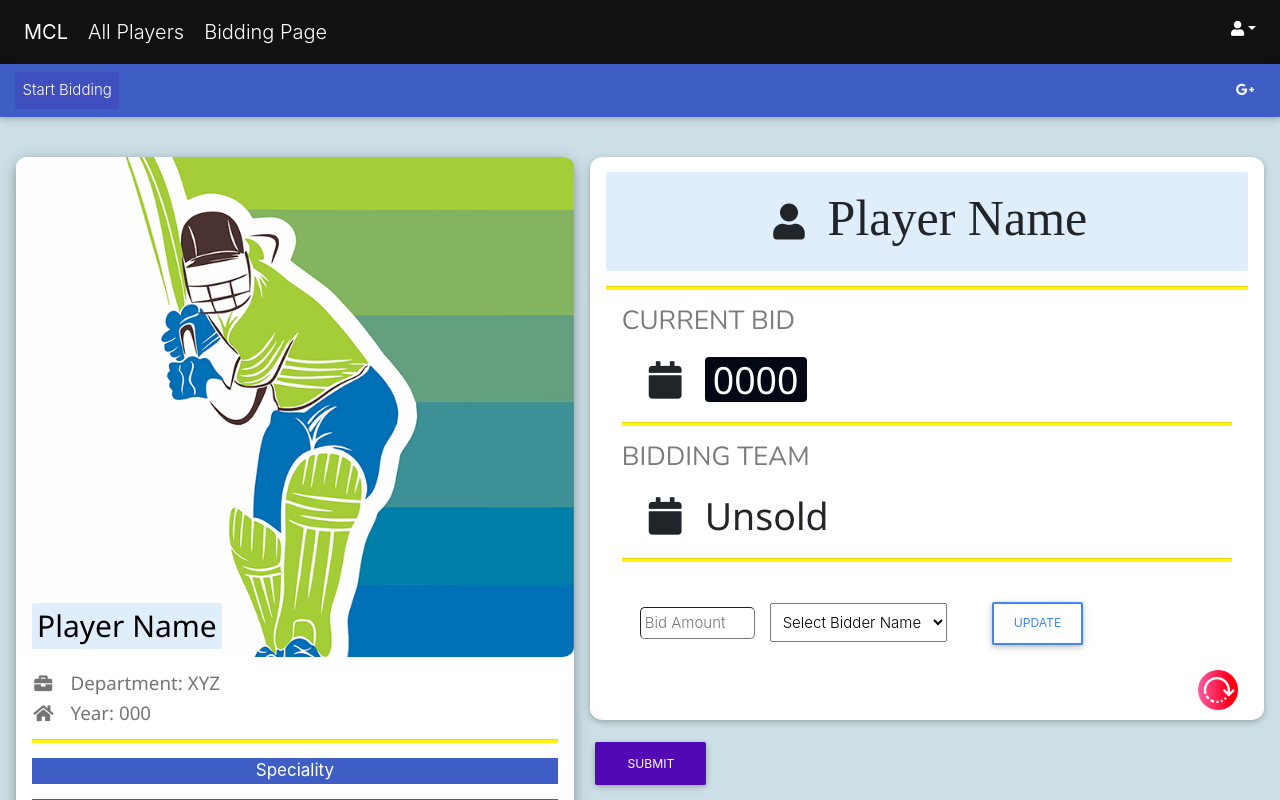
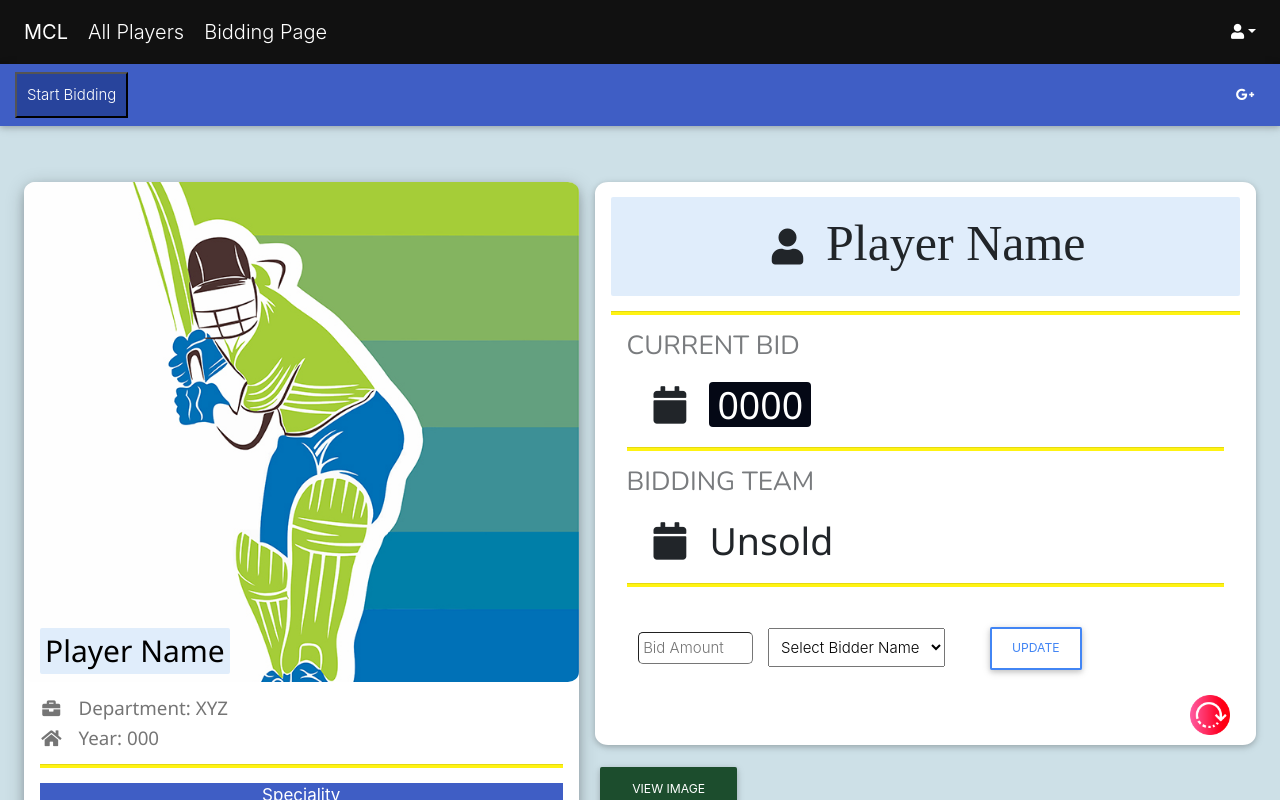
Before and after one commit to WhitePegasis/MCL-Auction-2023, a React (Create React App) app: page /eligible in a window 1280 px wide. Shown: the top 800 px of the page. Built offline with nearby package versions, Linux system fonts and the light colour scheme; no server answers; the HTML template or start-up script is replaced by a standard one; a web font is replaced by a local one.

Commit message:
Added loader, view image button and improved error handling

```diff
--- a/package.json
+++ b/package.json
@@ -10,12 +10,11 @@
     "@testing-library/react": "^13.4.0",
     "@testing-library/user-event": "^13.5.0",
     "axios": "^1.2.5",
-    "react-router-dom": "^6.8.0",
-    "framer-motion": "^9.0.0",
-    "node-sass": "^7.0.3",
     "react": "^18.2.0",
     "react-dom": "^18.2.0",
     "react-icons": "^4.7.1",
+    "react-loader-spinner": "^6.1.6",
+    "react-router-dom": "^6.8.0",
     "react-scripts": "5.0.1",
     "react-tooltip": "^5.7.4",
     "web-vitals": "^2.1.4"
--- a/src/api/api.js
+++ b/src/api/api.js
@@ -3,7 +3,6 @@ import axios from 'axios';
 const baseURL = 'https://script.google.com/macros/s/AKfycbwPRSI1ciQYvptbmTbLDRC2t4DeUaBvReBFHbez9vHAssiLZ9WgOydiiNGZ5rWGsuio/exec';
 
 export const getPlayers = async (type) => {
-
     return await axios.get(baseURL,{params: { requestType: type } });
 }
 
--- a/src/components/BiddingPage.jsx
+++ b/src/components/BiddingPage.jsx
@@ -1,80 +1,94 @@
 import React from 'react';
 import { useState, useEffect } from 'react';
-import { getPlayers, getTeams, editTeamPoints, editTeamPlayerList ,editPlayer, addLogs} from '../api/api';
+import { getPlayers, getTeams, editTeamPoints, editTeamPlayerList, editPlayer, addLogs } from '../api/api';
+import { ThreeDots } from 'react-loader-spinner'
 
 const maxPoint = 2100;
-const teamNames=["RR","CSK","KKR","DC","RCB","SRH","GT"];
+const teamNames = ["RR", "CSK", "KKR", "DC", "RCB", "SRH", "GT"];
 
 
 const AllEligiblePlayers = () => {
-
-  window.addEventListener("offline", function() {
-    this.document.getElementById('onlineIcon').style.color='red';
-  });
-  window.addEventListener("online", function() {
-    this.document.getElementById('onlineIcon').style.color='white';
-  });
 
   // if(!window.navigator.onLine){
   //   alert('Abe internet chala gya!');
   // }
 
-    let playerIdx=0;
+  let playerIdx = 0;
   let teamIdx = -1;
   let biddingStarted = false;
 
   const [players, setPlayers] = useState([]);
   const [teams, setTeams] = useState([]);
+  const [loading, setLoading] = useState(true);
 
   useEffect(() => {
-        getAllPlayers();
-        getAllTeams();
+
+    window.addEventListener("offline", function () {
+      console.log("offline")
+      this.document.getElementById('onlineIcon').style.color = 'red';
+    });
+    window.addEventListener("online", function () {
+      console.log("offline")
+      this.document.getElementById('onlineIcon').style.color = 'white';
+    });
+
+    getAllPlayers()
+      .then(
+        getAllTeams()
+      )
+      .then(() => {
+        setLoading(false);
+      });
+
   }, []);
 
   const getAllPlayers = async () => {
     try {
 
-          await getPlayers("unsoldPlayers").then((response)=>{
+      await getPlayers("unsoldPlayers").then((response) => {
         setPlayers(response.data.data);
         console.log(response.data.data);
       });
 
     } catch (error) {
       console.log("getAllPlayers error: ", error);
+      alert("Unable to fetch players!");
     }
   }
 
-    const getAllTeams = async () =>{
+  const getAllTeams = async () => {
     try {
 
-        await getTeams().then((response)=>{
+      await getTeams().then((response) => {
         setTeams(response.data.data);
         console.log(response.data.data);
       });
 
     } catch (error) {
       console.log("getAllPlayers error: ", error);
+      alert("Unable to fetch teams!")
     }
   }
 
-    const clickedStartBtn = ()=>{
+  const clickedStartBtn = () => {
 
     const playersCount = players.length;
 
-        if(!window.navigator.onLine){
+    if (!window.navigator.onLine) {
       alert('Abe internet chala gya!');
     }
-        else if(playersCount === 0){
+    else if (playersCount === 0) {
       alert("No more players");
     }
-        else if(window.confirm('Do you want to start the bidding?')){
+    else if (window.confirm('Do you want to start the bidding?')) {
 
       playerIdx = Math.floor(Math.random() * playersCount); // generating random index
 
-          console.log('Total players count : ', playersCount );
+
+      console.log('Total players count : ', playersCount);
       console.log('Random index: ', playerIdx);
       const name = document.querySelectorAll('#player-name1')[0];
-          const name2=document.getElementById("player-name2");
+      const name2 = document.getElementById("player-name2");
       const year = document.querySelectorAll('#year')[0];
       const dept = document.querySelectorAll('#dept')[0];
       const speciality = document.querySelectorAll('#speciality')[0];
@@ -87,7 +101,7 @@ const AllEligiblePlayers = () => {
       dept.innerHTML = `${players[playerIdx].dept}`;
       speciality.innerHTML = `${players[playerIdx].speciality}`;
       wk.innerHTML = `${players[playerIdx].wk}`;
-          playerImage.src= `${players[playerIdx].profilepic}`;
+      playerImage.src = `${players[playerIdx].profilepic}`;
       //console.log("Image url: "+players[playerIdx].profilePic);
 
       biddingStarted = true;
@@ -95,77 +109,75 @@ const AllEligiblePlayers = () => {
   }
 
 
-
-
-        const bidValue=document.getElementById("bid-value");
-        const bidderName=document.getElementById("bidder-name");
-        const newBidValue=document.getElementById("new-bid-value");
-        const newBidderName=document.getElementById("new-bidder-name");
+  const bidValue = document.getElementById("bid-value");
+  const bidderName = document.getElementById("bidder-name");
+  const newBidValue = document.getElementById("new-bid-value");
+  const newBidderName = document.getElementById("new-bidder-name");
   const loadingIcon = document.getElementById("loadingIcon");
 
   // on update button click
   //let bidderIndex=0;
-        const bidButtonClick= ()=>{
+  const bidButtonClick = () => {
 
     try {
-            const newBidVal=newBidValue.value;
-            const currIdx=parseInt(newBidderName.value);
+      const newBidVal = newBidValue.value;
+      const currIdx = parseInt(newBidderName.value);
       const tempBidderTeam = teams[currIdx];
-            const bidder=teamNames[currIdx];
+      const bidder = teamNames[currIdx];
 
       const remainingPoint = maxPoint - parseInt(tempBidderTeam.pointsused);
       const newPoint = parseInt(tempBidderTeam.pointsused) + parseInt(newBidVal);
 
-            if(newBidVal===''){
+      if (newBidVal === '') {
         alert('Bid Value Field Empty!')
       }
-            else if(bidder==='select'){
+      else if (bidder === 'select') {
         alert('Select the Bidder!')
       }
-            else if(parseInt(newBidVal) < parseInt(bidValue.innerText)){
+      else if (parseInt(newBidVal) < parseInt(bidValue.innerText)) {
         alert("current bid value less than previous bid!");
       }
-            else if(newPoint > maxPoint){
-              alert("Not enough point!, Team only has "+ remainingPoint + " point remaining.");
+      else if (newPoint > maxPoint) {
+        alert("Not enough point!, Team only has " + remainingPoint + " point remaining.");
       }
-            else{
-              bidValue.innerHTML=newBidVal;
-              bidderName.innerHTML=bidder;
-              newBidValue.value="";
-              newBidderName.value="select";
+      else {
+        bidValue.innerHTML = newBidVal;
+        bidderName.innerHTML = bidder;
+        newBidValue.value = "";
+        newBidderName.value = "select";
         teamIdx = currIdx;
       }
     } catch (error) {
 
       alert('Player Data not fetched yet');
-            console.log('Error on update button click: ',error);
+      console.log('Error on update button click: ', error);
 
     }
   } // end of update button functionality
 
   // on rest button click
-      const resetBtnClick = ()=>{
-        if(window.confirm("Are you sure you want to reset?")){
-          bidValue.innerHTML="0000";
-          bidderName.innerHTML="Unsold";
-          newBidValue.value="";
-          newBidderName.value="select";
+  const resetBtnClick = () => {
+    if (window.confirm("Are you sure you want to reset?")) {
+      bidValue.innerHTML = "0000";
+      bidderName.innerHTML = "Unsold";
+      newBidValue.value = "";
+      newBidderName.value = "select";
     }
   } //end reset button functionality
 
 
-      const submitButtonClick = async ()=>{
+  const submitButtonClick = async () => {
 
-        if(!window.navigator.onLine){
+    if (!window.navigator.onLine) {
       alert('Abe internet chala gya!');
     }
-        else if(!biddingStarted){
+    else if (!biddingStarted) {
       alert("Click on the start-bidding button to start the bidding!");
     }
     // else if(teamIdx < 0){
     //   alert("Cant submit the bidding data!");
     // }
-        else if(window.confirm("Are you sure you want to submit?")){
+    else if (window.confirm("Are you sure you want to submit?")) {
 
       loadingIcon.style.display = 'block';
 
@@ -186,8 +198,8 @@ const AllEligiblePlayers = () => {
         speciality: '',
         wk: '',
         point: 0,
-            contact:'',
-            email:'',
+        contact: '',
+        email: '',
       }
 
       const pointsUsed = parseInt(bidValue.innerHTML);
@@ -201,16 +213,16 @@ const AllEligiblePlayers = () => {
       soldPlayerDetails.contact = players[playerIdx].contact;
       soldPlayerDetails.email = players[playerIdx].email;
 
-          if(bidderName.innerText === 'Unsold'){
+      if (bidderName.innerText === 'Unsold') {
 
         newPlayervalue = soldPlayerDetails;
         newPlayervalue.soldto = 'unsold';
 
-              await addLogs(newPlayervalue).then((res)=>{
+        await addLogs(newPlayervalue).then((res) => {
           console.log("logs updated!");
         });
 
-             await editPlayer(newPlayervalue).then((res)=>{
+        await editPlayer(newPlayervalue).then((res) => {
           console.log("Player Sold: ", newPlayervalue);
         });
 
@@ -218,7 +230,7 @@ const AllEligiblePlayers = () => {
         window.location.reload(false);
 
       }
-          else{
+      else {
 
         try {
 
@@ -228,32 +240,31 @@ const AllEligiblePlayers = () => {
           }
 
 
-              newTeamValue.name= teams[teamIdx].name;
-              newTeamValue.pointsused=teams[teamIdx].pointsused + pointsUsed;
+          newTeamValue.name = teams[teamIdx].name;
+          newTeamValue.pointsused = teams[teamIdx].pointsused + pointsUsed;
 
 
-
-              await editTeamPoints(newTeamValue).then((res)=>{
+          await editTeamPoints(newTeamValue).then((res) => {
             console.log("Team updated: ", newTeamValue);
           });
 
-              await editTeamPlayerList(newTeamValue.name, soldPlayerDetails).then((res)=>{
-                console.log(newTeamValue.name," playerlist updated: ", soldPlayerDetails);
+          await editTeamPlayerList(newTeamValue.name, soldPlayerDetails).then((res) => {
+            console.log(newTeamValue.name, " playerlist updated: ", soldPlayerDetails);
           });
 
 
           newPlayervalue = soldPlayerDetails;
           newPlayervalue.soldto = newTeamValue.name;
 
-              await addLogs(newPlayervalue).then((res)=>{
+          await addLogs(newPlayervalue).then((res) => {
             console.log("logs updated!");
           });
 
-             await editPlayer(newPlayervalue).then((res)=>{
+          await editPlayer(newPlayervalue).then((res) => {
             console.log("Player Sold: ", newPlayervalue);
           });
 
-              alert(newPlayervalue.name + " got sold to "+ newTeamValue.name+ " for "+ pointsUsed);
+          alert(newPlayervalue.name + " got sold to " + newTeamValue.name + " for " + pointsUsed);
 
           window.location.reload(false);
 
@@ -261,36 +272,47 @@ const AllEligiblePlayers = () => {
           loadingIcon.style.display = 'none';
 
           alert("Unable to submit, Abe internet chala gya!")
-              console.log("Error in submitButtonClick: ",error);
+          console.log("Error in submitButtonClick: ", error);
         }
 
       }
-
-
     }
   }
 
   return (
 
-        <div style={{backgroundColor:'rgb(205, 224, 231)'}}>
+    <div style={{ backgroundColor: 'rgb(205, 224, 231)' }}>
 
 
       {/*Navbar */}
-              <nav className="mb-1 navbar navbar-expand " id="nav" style={{backgroundColor:'rgb(63, 94, 197)', color:'white'}}>
+      <nav className="mb-1 navbar navbar-expand " id="nav" style={{ backgroundColor: 'rgb(63, 94, 197)', color: 'white' }}>
 
         <div className="collapse navbar-collapse" id="navbarSupportedContent-333">
           <ul className="navbar-nav mr-auto">
-                    <li className="nav-item active" style={{backgroundColor:'rgb(63, 80, 190)'}}>
-                      <a className="nav-link" href="#" id="start" onClick={() => clickedStartBtn()} style={{color:'white'}}>Start Bidding
+            <li className="nav-item active" style={{ backgroundColor: 'rgb(63, 80, 190)' }}>
+              <button className="nav-link" id="start" onClick={() => clickedStartBtn()}
+                style={{
+                  backgroundColor: 'rgb(40, 68, 156)', // Initial button color
+                  color: 'white', // Text color
+                  padding: '10px',
+                  cursor: 'pointer',
+                  transition: 'background-color 0.3s', // Add a smooth transition effect
+                }}
+                onMouseOver={(e) => (e.target.style.backgroundColor = 'rgb(59, 99, 227)')} // Change color on hover
+                onMouseOut={(e) => (e.target.style.backgroundColor = 'rgb(40, 68, 156)')}
+              >Start Bidding
                 {/* <span class="sr-only">(current)</span>  */}
-                      </a>
+              </button>
             </li>
           </ul>
           <ul className="navbar-nav ml-auto nav-flex-icons">
             <li className="nav-item">
-                      <a className="nav-link " id="navbarDropdownMenuLink-333" data-toggle="dropdown" aria-haspopup="true" aria-expanded="false">
+              <div className="nav-link " id="navbarDropdownMenuLink-333" data-toggle="dropdown" aria-haspopup="true" aria-expanded="false"
+                style={{
+                  cursor: 'pointer'
+                }}>
                 <i className="fab fa-google-plus-g" id='onlineIcon'></i>
-                      </a>
+              </div>
             </li>
           </ul>
         </div>
@@ -298,18 +320,39 @@ const AllEligiblePlayers = () => {
       {/*/.Navbar */}
 
 
-            <div className="w3-content w3-margin-top" style={{maxWidth: '1400px'}}>
-              <div className="w3-row-padding" id="parent-div" style={{marginTop: '40px'}}>
-                <div id="sold-div" style={{display: 'none', padding: '100px'}}>
+      <div className="w3-content w3-margin-top w3-row-padding" style={{ maxWidth: '1400px' }}>
+
+        {/* Loader */}
+        <div style={{ display: 'flex', alignItems: 'center', justifyContent: 'center' }}>
+          {loading &&
+            <ThreeDots
+              visible={true}
+              height="80"
+              width="80"
+              color="#4fa94d"
+              radius="9"
+              ariaLabel="three-dots-loading"
+              wrapperStyle={{}}
+              wrapperClass=""
+            />}
+        </div>
+
+        <div className="w3-row-padding" id="parent-div" style={{ marginTop: '40px' }}>
+
+          {/* <div id="sold-div" style={{ display: 'none', padding: '100px' }}>
             <h2 id="sold-detail"><span id="sold-player-name">Player Name</span> sold to <span id="sold-player-team">teamname</span> by <span id="sold player bid">bid</span> points</h2>
             <button id="goto-next-bid">Go to Next Bid</button>
-                </div>
+          </div> */}
 
           {/* Left Column */}
-                <div className="w3-third" id="left-column" style={{width: '700px'}}>
+          <div className="w3-third" id="left-column" style={{ width: '700px' }}>
             <div className="w3-white w3-text-grey w3-card-4" id="left-column-1">
               <div className="w3-display-container" id='img-container'>
-                      <img className="center-cropped" src="default-player-image.jpg" style={{width: '100%', height: '500px'}} alt="Avatar" id="player-image"/>
+                <img className="center-cropped" src="default-player-image.jpg" style={{ width: '100%', height: '500px' }} alt="not found"
+                  onError={(event) => {
+                    event.target.src = 'default-player-image.jpg';
+                    event.onerror = null
+                  }} id="player-image" />
                 <div className="w3-display-bottomleft w3-container w3-text-black">
                   {/* <h2 style={{color: 'aliceblue'}} id="player-name1">Player Name</h2> */}
                   <h2 id="player-name1">Player Name</h2>
@@ -337,27 +380,27 @@ const AllEligiblePlayers = () => {
           <div className="w3-twothird" id="right-column">
             <div className="w3-container w3-card w3-margin-bottom" id='right-column-1'>
               <b id='right-column-player-name'>
-                          <h2 className=" w3-padding-16 " id="player-name2" style={{fontFamily: 'Signika Negative'}}>
+                <h2 className=" w3-padding-16 " id="player-name2" style={{ fontFamily: 'Signika Negative' }}>
                   <i className="fa fa-user fa-fw w3-margin-right w3-xxlarge" />
                   Player Name</h2>
               </b>
               <hr />
               <div className="w3-container">
-                          <h3 className="w3-opacity currentBidHeader" style={{fontFamily: 'Nunito'}}><b>CURRENT BID</b></h3>
+                <h3 className="w3-opacity currentBidHeader" style={{ fontFamily: 'Nunito' }}><b>CURRENT BID</b></h3>
                 <h1 className="bid-display" ><i className="fa fa-calendar fa-fw w3-margin-right" />
                   <span className="w3-tag w3-round " id="bid-value">0000</span></h1>
                 <hr />
               </div>
               <div className="w3-container">
-                          <h3 className="w3-opacity currentBidHeader" style={{fontFamily: 'Nunito'}}><b>BIDDING TEAM</b></h3>
+                <h3 className="w3-opacity currentBidHeader" style={{ fontFamily: 'Nunito' }}><b>BIDDING TEAM</b></h3>
                 <h1 className=" bid-display"><i className="fa fa-calendar fa-fw w3-margin-right" />
                   <b><span id="bidder-name">Unsold</span></b></h1>
                 <hr />
               </div>
               <div className="newbid-container">
                 <div className="newbid-div">
-                          <input className="new-bid mr-3" id="new-bid-value" type="number" placeholder="Bid Amount" aria-label="New Bid" style={{width: '20%'}} />
-                          <select name="languages" id="new-bidder-name" style={{padding: '8px'}}>
+                  <input className="new-bid mr-3" id="new-bid-value" type="number" placeholder="Bid Amount" aria-label="New Bid" style={{ width: '20%' }} />
+                  <select name="languages" id="new-bidder-name" style={{ padding: '8px' }}>
                     <option value="select">Select Bidder Name</option>
                     <option value={0}>RR</option>
                     <option value={1}>CSK</option>
@@ -367,24 +410,33 @@ const AllEligiblePlayers = () => {
                     <option value={5}>SRH</option>
                     <option value={6}>GT</option>
                   </select>
-                          <button id="bid-button" onClick={bidButtonClick} className="btn btn-outline-primary ml-5" type="button" data-mdb-ripple-color="dark" style={{padding: '10px', paddingLeft: '20px', paddingRight: '20px'}}>
+                  <button id="bid-button" onClick={bidButtonClick} className="btn btn-outline-primary ml-5" type="button" data-mdb-ripple-color="dark" style={{ padding: '10px', paddingLeft: '20px', paddingRight: '20px' }}>
                     Update
                   </button>
                 </div>
               </div>
               <div className="reset-container">
-                          <img src="reset.png" onClick={resetBtnClick} alt="Avatar" id="reset" height={40} width={40} style={{cursor: 'pointer'}} contextMenu="Reset" />
+                <img src="reset.png" onClick={resetBtnClick} alt="Avatar" id="reset" height={40} width={40} style={{ cursor: 'pointer' }} contextMenu="Reset" />
               </div>
             </div>
             <div className="w3-twothird">
-                      <button id="submit" onClick={submitButtonClick} type="button" className="btn btn-rounded" style={{backgroundColor:'rgb(81, 9, 182)', color:'white'}}><i className="fa fa-spinner fa-spin" id='loadingIcon' style={{display:'none'}}></i> Submit</button>
+              <button id="view-photo" onClick={() => {
+                window.open(`${players[playerIdx].profilepic}`, "_blank");
+              }} type="button" className="btn btn-rounded" style={{ backgroundColor: 'rgb(28, 77, 45)', color: 'white' }}>
+                View Image
+              </button>
             </div>
+
+            <div className="w3-twothird">
+              <button id="submit" onClick={submitButtonClick} type="button" className="btn btn-rounded" style={{ backgroundColor: 'rgb(81, 9, 182)', color: 'white' }}><i className="fa fa-spinner fa-spin" id='loadingIcon' style={{ display: 'none' }}></i> Submit</button>
+            </div>
+
             {/* End Right Column */}
           </div>
         </div>
       </div>
 
-        <footer className="w3-container w3-center w3-margin-top" id="footer" style={{backgroundColor:'rgb(63, 94, 197)'}}>
+      <footer className="w3-container w3-center w3-margin-top" id="footer" style={{ backgroundColor: 'rgb(63, 94, 197)' }}>
         <p>MEGHNAD SAHA CRICKET LEAGUE</p>
         <p>Powered by <a href="https://www.instagram.com/mcl_msit/" target="_blank" id="footer-link" rel="noreferrer" >MCL</a></p>
       </footer>
--- a/src/components/NavBar.jsx
+++ b/src/components/NavBar.jsx
@@ -23,9 +23,12 @@ const NavBar = () => {
 
         <ul className="navbar-nav ml-auto nav-flex-icons">
           <li className="nav-item dropdown">
-                      <a className="nav-link dropdown-toggle" id="navbarDropdownMenuLink-333" data-toggle="dropdown" aria-haspopup="true" aria-expanded="false">
-                        <i className="fas fa-user"/>
-                      </a>
+            <div className="nav-link dropdown-toggle" id="navbarDropdownMenuLink-333" data-toggle="dropdown" aria-haspopup="true" aria-expanded="false"
+              style={{
+                cursor: 'pointer',
+              }}>
+              <i className="fas fa-user" />
+            </div>
             <div className="dropdown-menu dropdown-menu-right dropdown-default" aria-labelledby="navbarDropdownMenuLink-333">
               <a className="dropdown-item" href="https://docs.google.com/spreadsheets/d/1GqJfbPYwLsAPW3XKSOgCLZy5QXeci-0IG331Ak34rNc/edit#gid=0" target={'_blank'} rel="noreferrer" >Database</a>
               <a className="dropdown-item" href="https://www.instagram.com/white_pegasus_/?hl=en" target={'_blank'} rel="noreferrer" >Creator</a>
--- a/src/components/NotFound.jsx
+++ b/src/components/NotFound.jsx
@@ -3,7 +3,7 @@ import notfound from '../assets/NotFound.jpg';
 
 const NotFound = () => {
     return (
-        <img src={notfound}  style={{width: '30%', margin: '80px 0 0 35%'}}/>
+        <img src={notfound}  style={{width: '30%', margin: '80px 0 0 35%'}} alt='NOT-FOUND'/>
     )
 }
 
```
Also changed, not shown: src/components/HomePage.jsx (+7 -8 lines), src/assets/default-player-image.jpg (added), 1 other file (tests, documents, lock files or other folders). Lines whose indentation alone changed are shown as unchanged.
